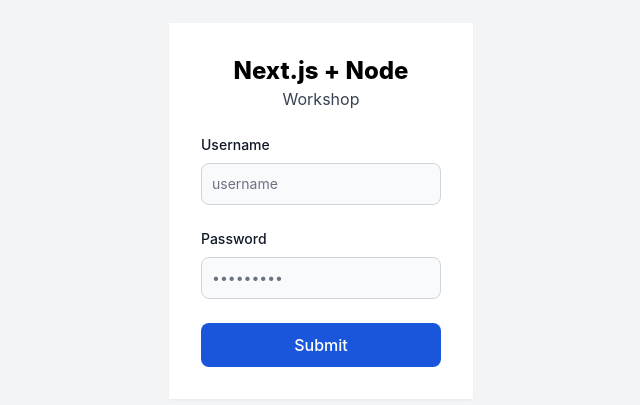
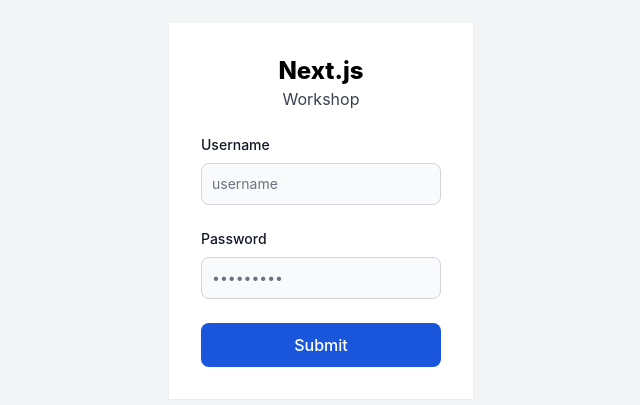
Before and after one commit to Uma-MCMXC/next-node-pos-food, a Next.js app: page /signin in a window 1280 px wide. Shown: the part 189-594 px from the top of the page, without its empty margins (319-959 px from the left). Built offline with nearby package versions, Linux system fonts and the light colour scheme.

Commit message:
test login

```diff
--- a/package.json
+++ b/package.json
@@ -10,6 +10,7 @@
     "format": "prettier --write ."
   },
   "dependencies": {
+    "axios": "^1.7.7",
     "flowbite-react": "^0.10.1",
     "next": "14.2.13",
     "react": "^18",
--- a/src/app/components/LoginForm.tsx
+++ b/src/app/components/LoginForm.tsx
@@ -1,22 +1,34 @@
 'use client';
 import React from 'react';
 
-const LoginForm: React.FC = () => {
+interface LoginFormProps {
+  username: string;
+  setUsername: React.Dispatch<React.SetStateAction<string>>;
+  password: string;
+  setPassword: React.Dispatch<React.SetStateAction<string>>;
+  signin: () => void;
+}
+
+const LoginForm: React.FC<LoginFormProps> = ({
+  username,
+  setUsername,
+  password,
+  setPassword,
+  signin,
+}) => {
   const handleSubmit = (e: React.FormEvent<HTMLFormElement>) => {
     e.preventDefault();
-    // จัดการการส่งฟอร์มที่นี่
+    signin();
   };
 
   return (
     <div className="h-screen bg-gray-100 flex items-center justify-center">
       <div className="w-full max-w-md mx-auto p-8 bg-white rounded-2xl shadow-sm">
         <div className="text-center mb-6">
-          <p className="font-extrabold text-purple-950 text-2xl">
-            Next.js + Node
-          </p>
+          <p className="font-extrabold text-purple-950 text-2xl">Next.js</p>
           <p className="text-gray-700">Workshop</p>
         </div>
-        <form onSubmit={handleSubmit}>
+        <form onSubmit={handleSubmit} method="post">
           <div className="mb-6">
             <label
               htmlFor="username"
@@ -27,6 +39,9 @@
             <input
               type="text"
               id="username"
+              name="username"
+              value={username}
+              onChange={(e) => setUsername(e.target.value)}
               className="bg-gray-50 border border-gray-300 text-gray-900 text-sm rounded-lg focus:ring-blue-500 focus:border-blue-500 block w-full p-2.5"
               placeholder="username"
               required
@@ -42,6 +57,9 @@
             <input
               type="password"
               id="password"
+              name="password"
+              value={password}
+              onChange={(e) => setPassword(e.target.value)}
               className="bg-gray-50 border border-gray-300 text-gray-900 text-sm rounded-lg focus:ring-blue-500 focus:border-blue-500 block w-full p-2.5"
               placeholder="•••••••••"
               required
--- /dev/null
+++ b/src/app/config.js
@@ -0,0 +1,4 @@
+export default {
+  apiServer: 'http://localhost:3001',
+  token: 'mytokenfornextjsproject',
+};
--- a/src/app/layout.tsx
+++ b/src/app/layout.tsx
@@ -25,6 +25,10 @@
 }>) {
   return (
     <html lang="en">
+      <head>
+        <meta name="viewpost" content="width=device-width, initial-scale=1.0" />
+        <title>Workshop</title>
+      </head>
       <body>{children}</body>
     </html>
   );
--- a/src/app/signin/page.tsx
+++ b/src/app/signin/page.tsx
@@ -1,9 +1,53 @@
-import LoginForm from '../components/LoginForm'; // แก้ไขเส้นทางตามที่ตั้งของไฟล์
+'use client';
+
+import { useState } from 'react';
+import LoginForm from '../components/LoginForm';
+import axios from 'axios';
+import config from '../config';
+import Swal from 'sweetalert2';
 
 const SignInPage: React.FC = () => {
+  const [username, setUsername] = useState('');
+  const [password, setPassword] = useState('');
+
+  const signin = async () => {
+    try {
+      const payload = {
+        username: username,
+        password: password,
+      };
+      const res = await axios.post(
+        config.apiServer + '/api/user/signIn',
+        payload,
+      );
+
+      if (res.data.token !== undefined) {
+        localStorage.setItem(config.token, res.data.token);
+      } else {
+        Swal.fire({
+          title: 'Username!!',
+          text: 'Username No',
+          icon: 'error',
+        });
+      }
+    } catch (e: any) {
+      Swal.fire({
+        title: 'error',
+        text: e.message,
+        icon: 'error',
+      });
+    }
+  };
+
   return (
     <div className="h-screen bg-gray-100 flex items-center justify-center">
-      <LoginForm />
+      <LoginForm
+        username={username}
+        setUsername={setUsername}
+        password={password}
+        setPassword={setPassword}
+        signin={signin}
+      />
     </div>
   );
 };
```
Also changed, not shown: 1 other file (tests, documents, lock files or other folders).
